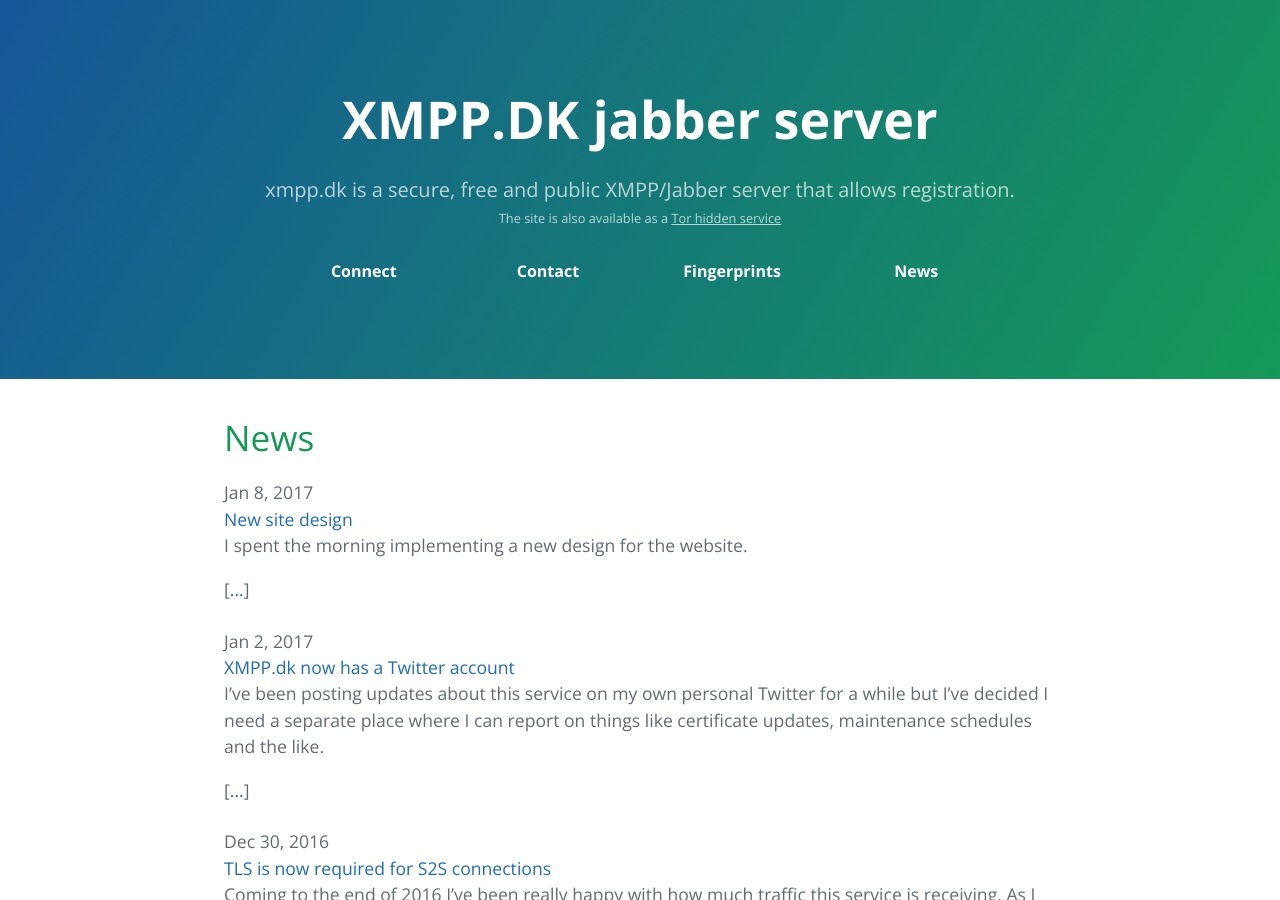
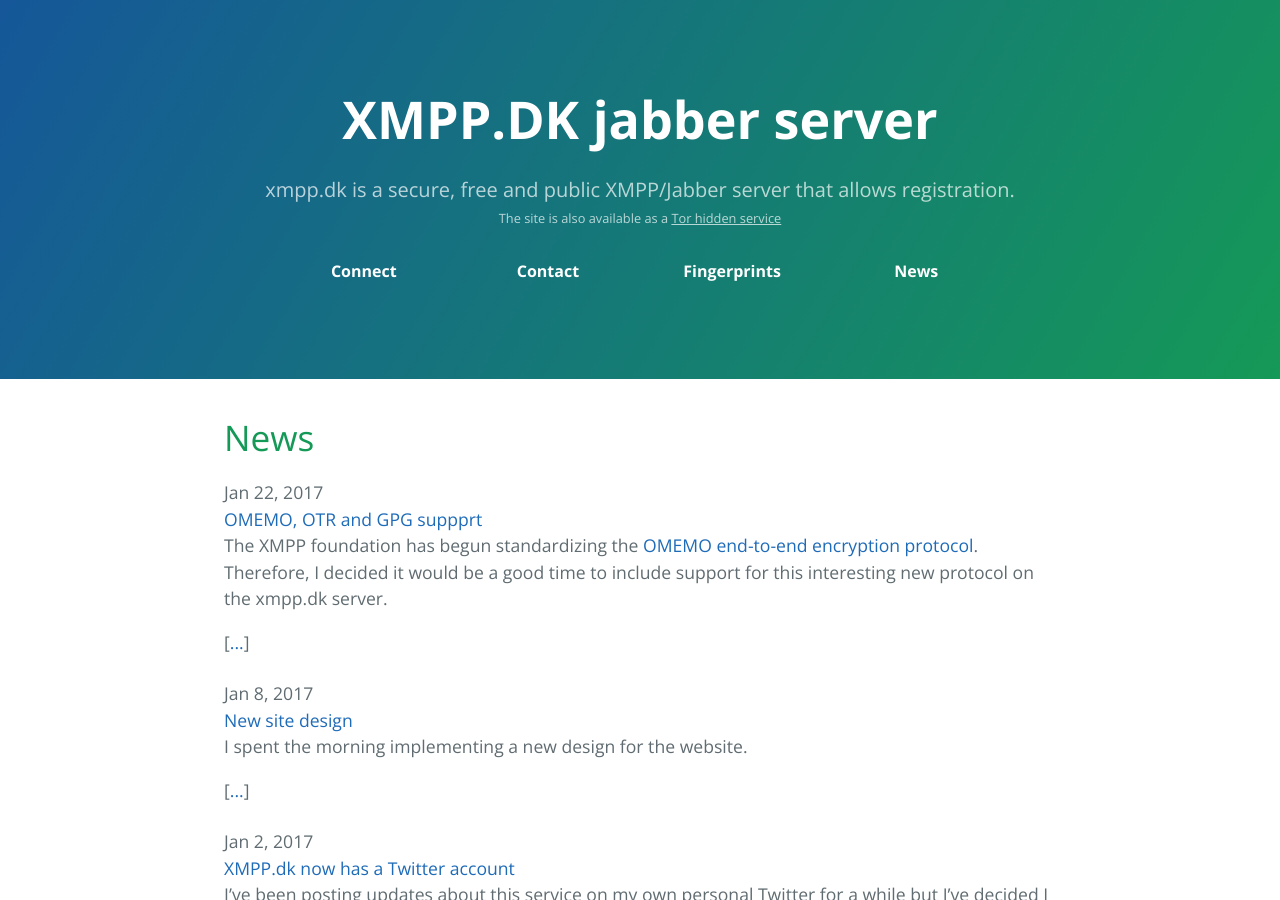
Before and after one commit to graffen/xmpp.dk, a Jekyll site: the page built from blog/index.html, in a window 1280 px wide and 900 px high. Built offline with Jekyll 4.4.1, drawn with Linux system fonts in a browser that asks for light colours.

Commit message:
Document support for OMEMO & OpenPGP, add blogpost

```diff
--- a/_pages/01_connect.md
+++ b/_pages/01_connect.md
@@ -26,7 +26,12 @@
 The connection between your client and xmpp.net is encrypted using TLS. The server requires TLS connections to other XMPP servers.
 This means that if you can't connect to a friend, their provider is not configured to use TLS and the xmpp.dk server will refuse the connection. Your friend
 should either convince their provider to enable TLS server-to-server connections, or switch to a provider that has proper encrypted transport support.
-Since you can't (and shouldn't) trust your xmpp server, I require you always enable [Off-The-Record (OTR)][off-the-record] in your chat client.
+Since you can't (and shouldn't) trust your xmpp server, I require you always enable secure end-to-end encryption in your chat client. Supported modes are:
+
+* [Off-The-Record (OTR)][off-the-record]
+* [OMEMO][omemo]
+* GPG
+
 This will give you end-to-end encrypted chat that cannot be decrypted while in transit and, depending on the settings of your client, will not be logged on your local machine.
 
 ## Federation
@@ -34,3 +39,4 @@
 
 [jabber-clients]: https://xmpp.org/software/clients.html
 [off-the-record]: https://otr.cypherpunks.ca/
+[omemo]:https://conversations.im/omemo/
--- /dev/null
+++ b/_posts/2017-01-22-support-for-omemo.md
@@ -0,0 +1,22 @@
+---
+title: OMEMO, OTR and GPG suppprt
+layout: post
+---
+The XMPP foundation has begun standardizing the [OMEMO end-to-end encryption protocol][omemo-xep]. Therefore,
+I decided it would be a good time to include support for this interesting new protocol on the xmpp.dk server.
+
+In practice, this means I have installed a new plugin, mod_e2e_policy, which enables support for the three major
+e2e encryption standards on XMPP nowadays, namely OTR (which you already know quite well), OMEMO and OpenPGP/GPG.
+
+OMEMO provides several advantages over OTR. Among other things, it supports offline messages, group chats (which means
+I can also start looking into enabling MUC conferences on the server at some point) and also it does away with
+user-based fingerprints and instead uses device-based keys. This is especially useful if you're connected on multiple
+devices simultaneously. As you know, this was problematic with OTR, but with OMEMO you can get end-to-end encryption
+on all of your devices and hopefully never lose a message.
+
+As always, if you have any trouble or want to ask questions, you can always [contact me directly](/contact/) over Jabber
+or you can reach out on our [Twitter][twitter].
+
+
+[omemo-xep]:https://conversations.im/omemo/
+[twitter]:https://twitter.com/xmppdk
```
